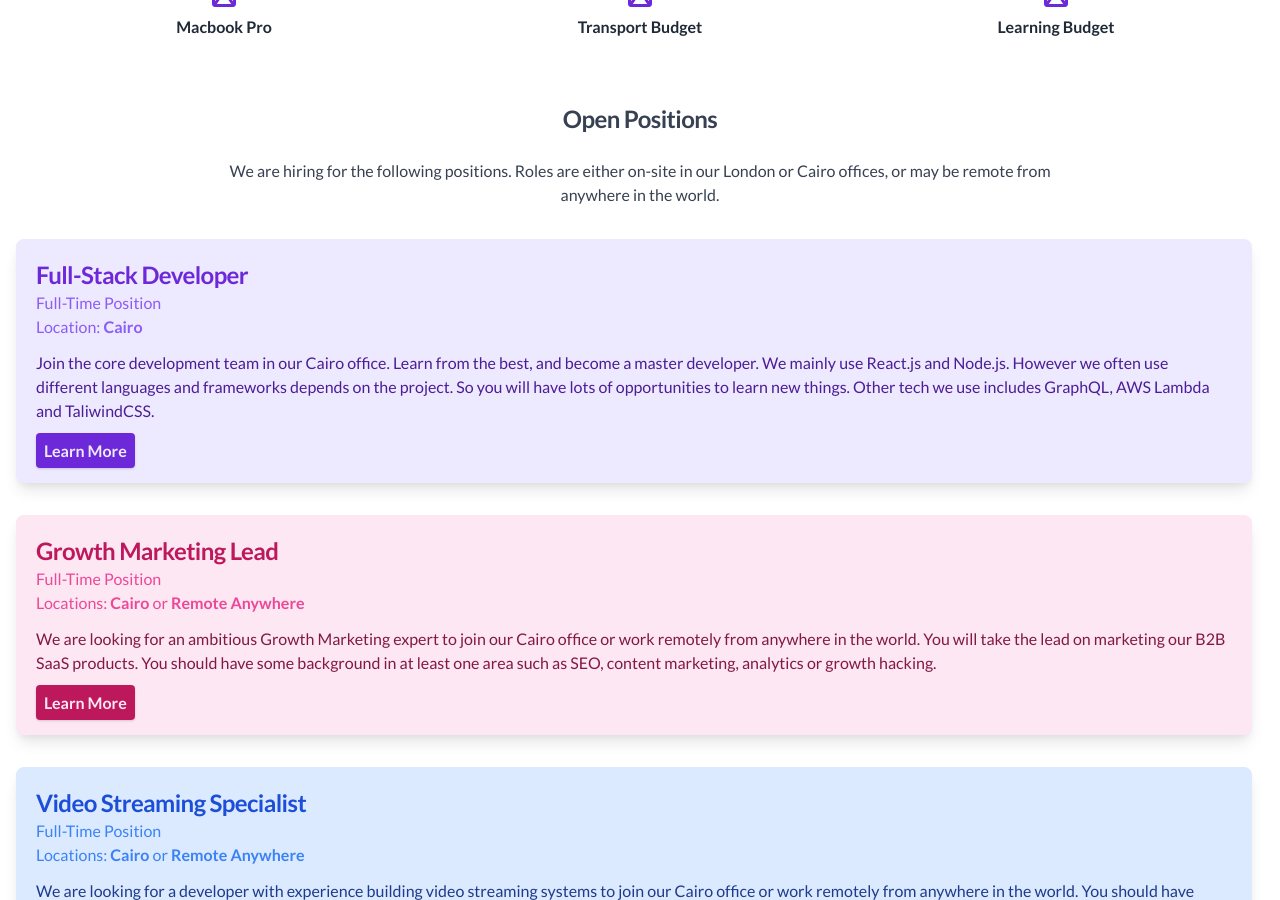
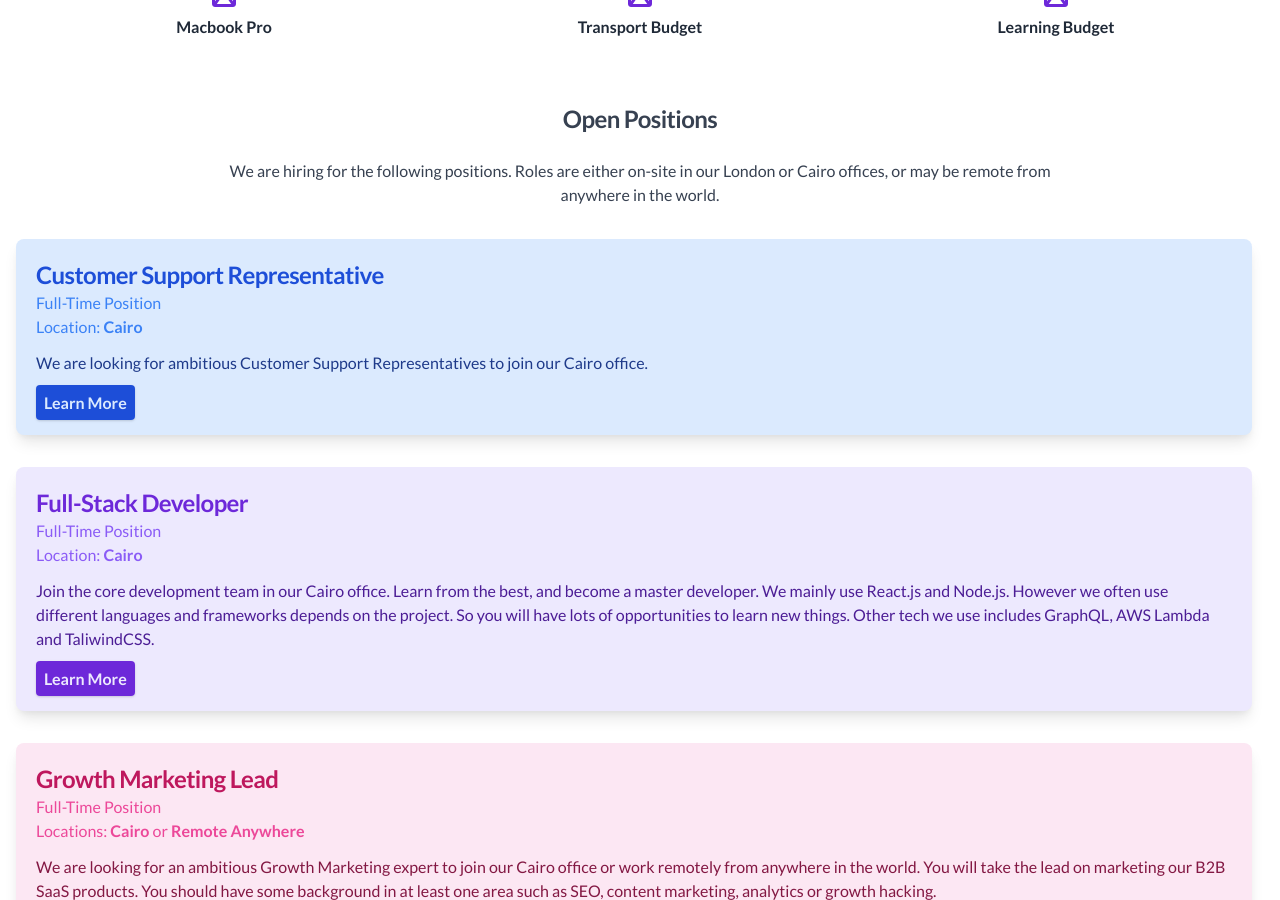
Before and after one commit to neilwitten/remoat.github.io, a Jekyll site: the page built from careers.html, in a window 1280 px wide and 900 px high, scrolled down 939 px. Built offline with Jekyll 4.4.1, drawn with Linux system fonts in a browser that asks for light colours; nearby versions of some CDN libraries.

Commit message:
customer-support-rep role

```diff
--- a/careers.html
+++ b/careers.html
@@ -37,6 +37,15 @@ layout: default
 <p class="mb-8 text-gray-700 text-center w-full sm:w-2/3 mx-auto">We are hiring for the following positions. Roles are either on-site in our London or Cairo offices, or may be remote from anywhere in the world.</p>
 
 <div class="flex flex-col">
+  <div class="flex-1 p-5 mr-3 mb-8 bg-blue-100 rounded-lg shadow-lg">
+    <h2 class="text-blue-700 text-2xl font-bold tracking-tight"><a href="/customer-support-rep">Customer Support Representative</a></h2>
+    <p class="font-medium text-blue-500 ">Full-Time Position</p>
+    <p class="font-medium text-blue-500">Location: <span  class="font-bold">Cairo</span></p>
+    <p class="text-blue-900 mt-3 mb-4">We are looking for ambitious Customer Support Representatives to join our Cairo office.
+    </p>
+    <a href="/customer-support-rep" class="bg-blue-700 rounded shadow text-blue-100 font-bold px-2 py-2 mt-4">Learn More</a>
+  </div>
+
   <div class="flex-1 p-5 mr-3 mb-8 bg-purple-100 rounded-lg shadow-lg">
     <h2 class="text-purple-700 text-2xl font-bold tracking-tight"><a href="/full-stack-role">Full-Stack Developer</a></h2>
     <p class="font-medium text-purple-500">Full-Time Position</p>
@@ -64,5 +73,4 @@ layout: default
     <a href="/video-streaming-role" class="bg-blue-700 rounded shadow text-blue-100 font-bold px-2 py-2 mt-4">Learn More</a>
   </div>
 </div>
-
 </div>
```
Also changed, not shown: customer-support-rep.html (added, +32 -0 lines). Lines whose indentation alone changed are shown as unchanged.
